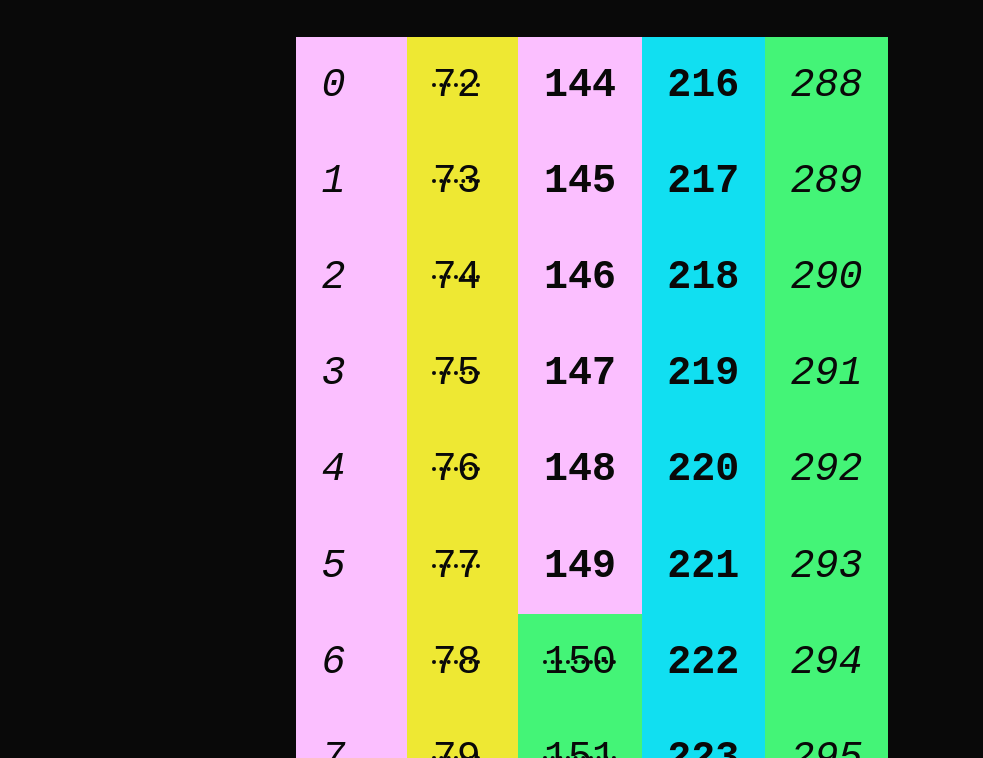
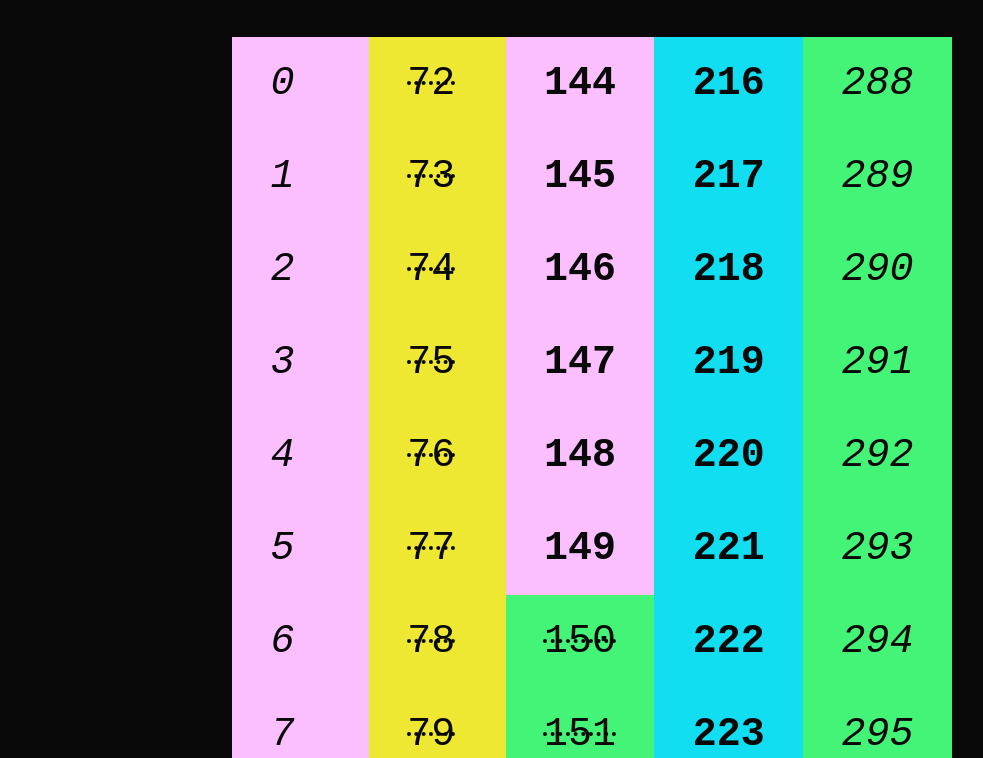
Before and after one commit to s9a/quintile, a plain HTML site: page index.html in a window 1280 px wide. Shown: the part 663-1421 px from the top of the page, without its empty margins (48-1031 px from the left). Drawn offline with Linux system fonts and the light colour scheme.

Commit message:
flex bass (#4)

```diff
--- a/index.html
+++ b/index.html
@@ -36,8 +36,10 @@
   .duende li > * {
     box-sizing: border-box;
     display: inline-block;
-    flex-basis: 3em;
+    flex-basis: 10ch;
     padding: 2vw;
+    padding-block: 3vh;
+    padding-inline: 3vw;
   }
 </style>
 
```
